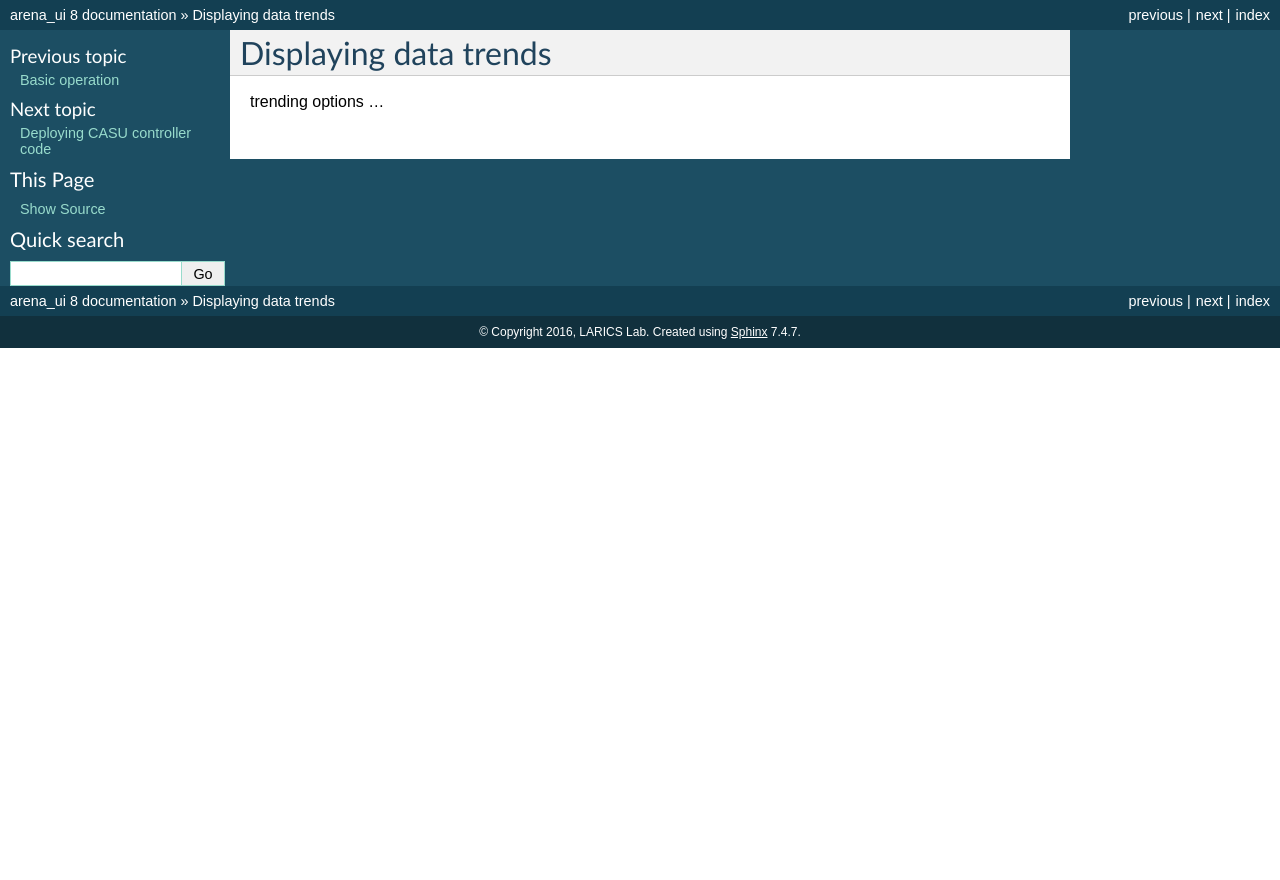
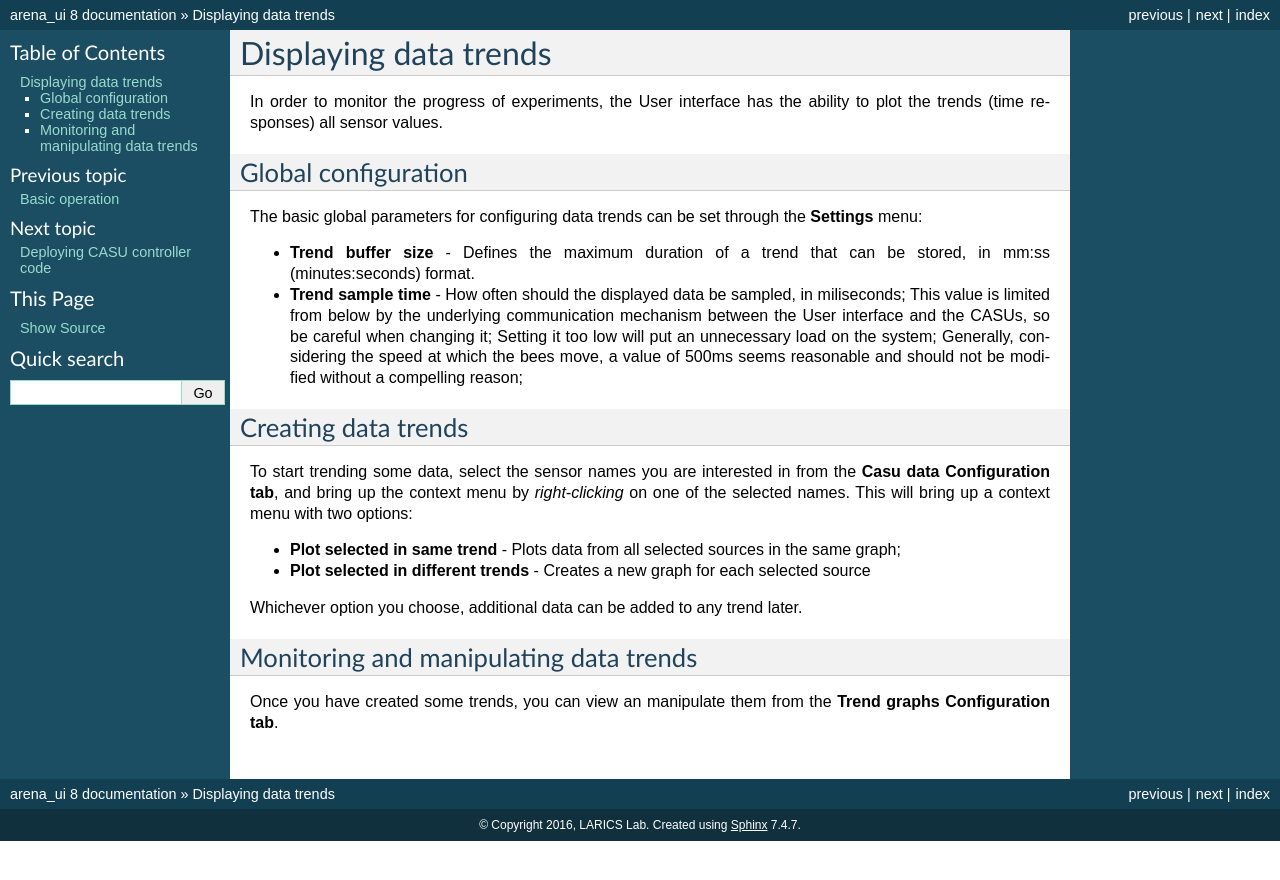
Before and after one commit to assisi/arena-ui, a Sphinx documentation site: the page built from userdoc/source/trends.rst, in a window 1280 px wide. Shown: the top 880 px of the page. Built offline with Sphinx 7.4.7, drawn with Linux system fonts in a browser that asks for light colours; formulas are drawn with MathJax 3.

Commit message:
Major update of docs.

```diff
--- a/userdoc/source/index.rst
+++ b/userdoc/source/index.rst
@@ -19,7 +19,7 @@ Contents:
    basics
    trends
    deployment
-
+   logging
 
 
 
--- /dev/null
+++ b/userdoc/source/logging.rst
@@ -0,0 +1,2 @@
+Logging
+=======
--- a/userdoc/source/trends.rst
+++ b/userdoc/source/trends.rst
@@ -1,4 +1,42 @@
 Displaying data trends
 ======================
 
-trending options ...
+In order to monitor the progress of experiments, the User interface
+has the ability to plot the trends (time responses) all sensor values.
+
+Global configuration
+--------------------
+
+The basic global parameters for configuring data trends can be set
+through the **Settings** menu:
+
+* **Trend buffer size** - Defines the maximum duration of a trend that
+  can be stored, in mm:ss (minutes:seconds) format.
+* **Trend sample time** - How often should the displayed data be
+  sampled, in miliseconds; This value is limited from below by the
+  underlying communication mechanism between the User interface and
+  the CASUs, so be careful when changing it; Setting it too low will
+  put an unnecessary load on the system; Generally, considering
+  the speed at which the bees move, a value of 500ms seems reasonable
+  and should not be modified without a compelling reason;
+
+Creating data trends
+--------------------
+
+To start trending some data, select the sensor names you are interested in
+from the **Casu data Configuration tab**, and bring up the context
+menu by *right-clicking* on one of the selected names. This will bring
+up a context menu with two options:
+
+* **Plot selected in same trend** - Plots data from all selected
+  sources in the same graph;
+* **Plot selected in different trends** - Creates a new graph for each
+  selected source
+
+Whichever option you choose, additional data can be added to any trend later.
+
+Monitoring and manipulating data trends
+---------------------------------------
+
+Once you have created some trends, you can view an manipulate them
+from the **Trend graphs Configuration tab**.
```
Also changed, not shown: README.md (+2 -0 lines), userdoc/source/basics.rst (+54 -18 lines), userdoc/source/install.rst (+19 -1 lines), userdoc/source/figures/arena_ui_elements.png, userdoc/source/figures/src/arena_ui_elements.svg.
